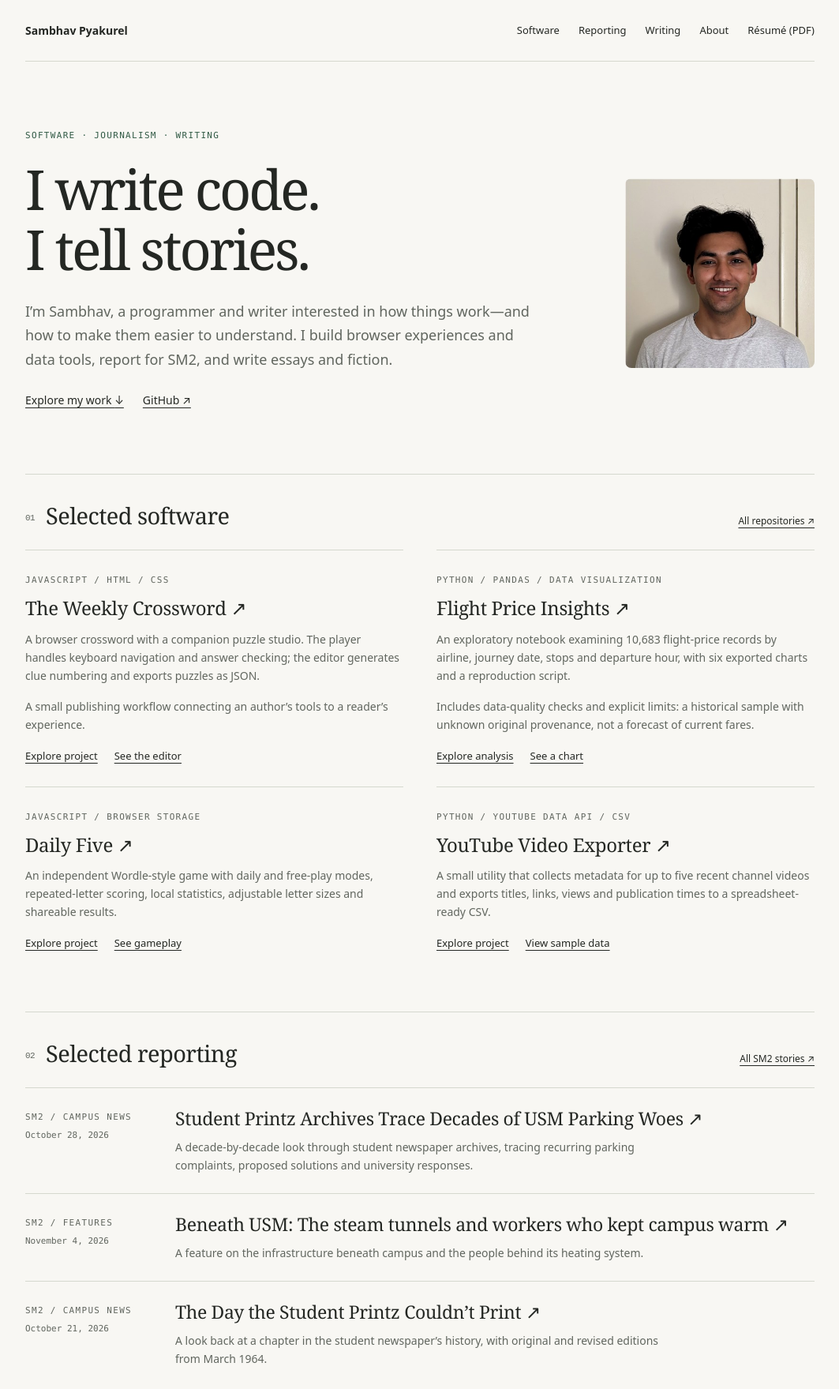
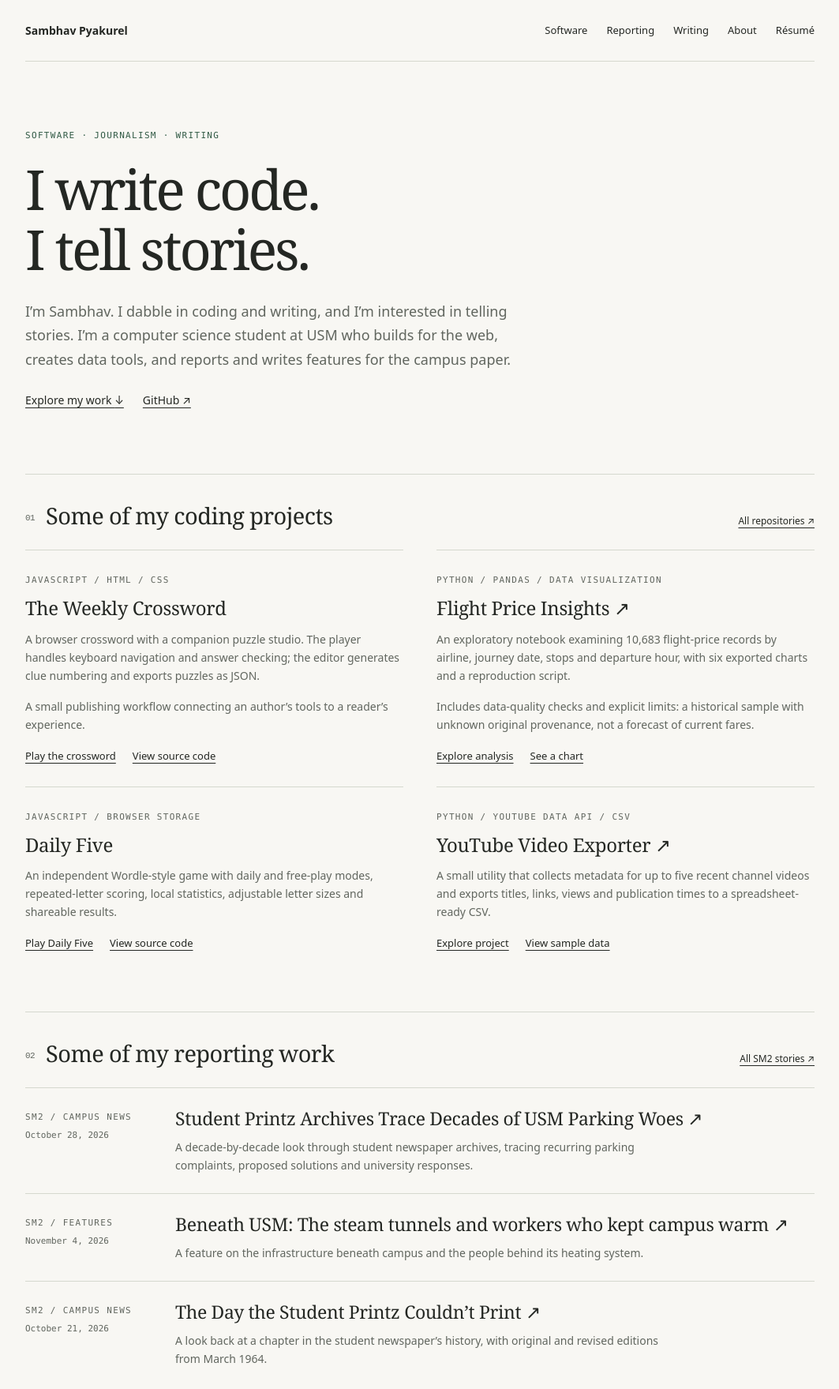
Before and after one commit to SambhavPyakurel/Portfolio, a plain HTML site: page index.html in a window 1280 px wide. Shown: the top 1759 px of the page at 79% size, without its empty margins (108-1171 px from the left). Drawn offline with Linux system fonts and the light colour scheme.

Commit message:
Changed description

```diff
--- a/index.html
+++ b/index.html
@@ -21,10 +21,10 @@
     .name { font-size:14px; font-weight:650; text-decoration:none; }
     nav { display:flex; flex-wrap:wrap; gap:24px; font-size:13px; }
     nav a { text-decoration:none; }
-    .intro { padding:78px 0 65px; display:grid; grid-template-columns:minmax(0,1fr) 240px; gap:48px; align-items:center; }
-    .portrait { display:block; width:240px; height:240px; max-width:100%; object-fit:cover; border-radius:8px; grid-column:2; grid-row:1; }
+    .intro { padding:78px 0 65px; max-width:800px; }
+    .portrait { display:block; width:240px; height:240px; max-width:100%; object-fit:cover; border-radius:8px; margin-top:24px; }
     .intro-copy { grid-column:1; grid-row:1; min-width:0; }
-    @media(max-width:760px) { .intro { grid-template-columns:1fr; gap:28px; } .portrait { grid-column:1; grid-row:1; width:160px; height:160px; } .intro-copy { grid-column:1; grid-row:2; } }
+    @media(max-width:640px) { .portrait { width:180px; height:180px; margin:0 0 26px; } .section-head { flex-wrap:wrap; } }
     .eyebrow,.label { font:11px/1.5 ui-monospace,SFMono-Regular,Consolas,monospace; text-transform:uppercase; letter-spacing:.12em; color:var(--muted); }
     .eyebrow { color:var(--green); }
     h1,h2,h3 { font-family:Georgia,"Times New Roman",serif; font-weight:400; }
@@ -67,27 +67,26 @@
   <div class="wrap">
     <header>
       <a class="name" href="#top">Sambhav Pyakurel</a>
-      <nav aria-label="Main navigation"><a href="#software">Software</a><a href="#reporting">Reporting</a><a href="#writing">Writing</a><a href="#about">About</a><a href="resume.pdf" target="_blank" rel="noopener" aria-label="Résumé (PDF, opens in a new tab)">Résumé (PDF)</a></nav>
+      <nav aria-label="Main navigation"><a href="#software">Software</a><a href="#reporting">Reporting</a><a href="#writing">Writing</a><a href="#about">About</a><a href="resume.pdf" target="_blank" rel="noopener" aria-label="Résumé (PDF, opens in a new tab)">Résumé</a></nav>
     </header>
     <main id="main">
       <div class="intro">
-        <img class="portrait" src="portrait.jpg" alt="Sambhav Pyakurel" width="400" height="400" fetchpriority="high">
         <div class="intro-copy">
         <span class="eyebrow">Software · Journalism · Writing</span>
         <h1>I write code.<br>I tell stories.</h1>
-        <p>I’m Sambhav, a programmer and writer interested in how things work—and how to make them easier to understand. I build browser experiences and data tools, report for SM2, and write essays and fiction.</p>
+        <p>I’m Sambhav. I dabble in coding and writing, and I’m interested in telling stories. I’m a computer science student at USM who builds for the web, creates data tools, and reports and writes features for the campus paper.</p>
         <p class="intro-links"><a href="#software">Explore my work <span aria-hidden="true">↓</span></a><a href="https://github.com/sambhavpyakurel">GitHub <span aria-hidden="true">↗</span></a></p>
         </div>
       </div>
       <section class="work" id="software" aria-labelledby="software-title">
-        <div class="section-head"><h2 id="software-title"><span class="number">01</span>Selected software</h2><a href="https://github.com/sambhavpyakurel?tab=repositories">All repositories ↗</a></div>
+        <div class="section-head"><h2 id="software-title"><span class="number">01</span>Some of my coding projects</h2><a href="https://github.com/sambhavpyakurel?tab=repositories">All repositories ↗</a></div>
         <div class="projects">
           <article class="project">
             <span class="label">JavaScript / HTML / CSS</span>
-            <h3><a href="https://github.com/SambhavPyakurel/Crosswords">The Weekly Crossword ↗</a></h3>
+            <h3><a href="https://sambhavpyakurel.github.io/Crosswords/">The Weekly Crossword</a></h3>
             <p>A browser crossword with a companion puzzle studio. The player handles keyboard navigation and answer checking; the editor generates clue numbering and exports puzzles as JSON.</p>
             <p>A small publishing workflow connecting an author’s tools to a reader’s experience.</p>
-            <div class="links"><a href="https://github.com/SambhavPyakurel/Crosswords">Explore project</a><a href="https://github.com/SambhavPyakurel/Crosswords/blob/main/docs/images/builder.png">See the editor</a></div>
+            <div class="links"><a href="https://sambhavpyakurel.github.io/Crosswords/">Play the crossword</a><a href="https://github.com/SambhavPyakurel/Crosswords">View source code</a></div>
           </article>
           <article class="project">
             <span class="label">Python / pandas / Data visualization</span>
@@ -98,9 +97,9 @@
           </article>
           <article class="project">
             <span class="label">JavaScript / Browser storage</span>
-            <h3><a href="https://github.com/SambhavPyakurel/Wordle">Daily Five ↗</a></h3>
+            <h3><a href="https://sambhavpyakurel.github.io/Daily-Five/">Daily Five</a></h3>
             <p>An independent Wordle-style game with daily and free-play modes, repeated-letter scoring, local statistics, adjustable letter sizes and shareable results.</p>
-            <div class="links"><a href="https://github.com/SambhavPyakurel/Wordle">Explore project</a><a href="https://github.com/SambhavPyakurel/Wordle/blob/main/game.png">See gameplay</a></div>
+            <div class="links"><a href="https://sambhavpyakurel.github.io/Daily-Five/">Play Daily Five</a><a href="https://github.com/SambhavPyakurel/Daily-Five">View source code</a></div>
           </article>
           <article class="project">
             <span class="label">Python / YouTube Data API / CSV</span>
@@ -111,7 +110,7 @@
         </div>
       </section>
       <section class="work" id="reporting" aria-labelledby="reporting-title">
-        <div class="section-head"><h2 id="reporting-title"><span class="number">02</span>Selected reporting</h2><a href="https://sm2media.com/staff_name/sambhav-pyakurel/">All SM2 stories ↗</a></div>
+        <div class="section-head"><h2 id="reporting-title"><span class="number">02</span>Some of my reporting work</h2><a href="https://sm2media.com/staff_name/sambhav-pyakurel/">All SM2 stories ↗</a></div>
         <article class="story"><div class="label">SM2 / Campus news<time datetime="2026-10-28">October 28, 2026</time></div><div><h3><a href="https://sm2media.com/39331/news/on-campus/student-printz-archives-trace-decades-of-usm-parking-concerns/">Student Printz Archives Trace Decades of USM Parking Woes ↗</a></h3><p>A decade-by-decade look through student newspaper archives, tracing recurring parking complaints, proposed solutions and university responses.</p></div></article>
         <article class="story"><div class="label">SM2 / Features<time datetime="2026-11-04">November 4, 2026</time></div><div><h3><a href="https://sm2media.com/39503/features/beneath-usm-the-steam-tunnels-and-workers-who-kept-campus-warm/">Beneath USM: The steam tunnels and workers who kept campus warm ↗</a></h3><p>A feature on the infrastructure beneath campus and the people behind its heating system.</p></div></article>
         <article class="story"><div class="label">SM2 / Campus news<time datetime="2026-10-21">October 21, 2026</time></div><div><h3><a href="https://sm2media.com/39168/news/on-campus/the-day-the-student-printz-couldnt-print/">The Day the Student Printz Couldn’t Print ↗</a></h3><p>A look back at a chapter in the student newspaper’s history, with original and revised editions from March 1964.</p></div></article>
@@ -119,13 +118,21 @@
       <section class="work" id="writing" aria-labelledby="writing-title">
         <div class="section-head"><h2 id="writing-title"><span class="number">03</span>Essays &amp; fiction</h2><a href="https://sambhavpyakurel.wordpress.com">Visit my blog ↗</a></div>
         <div class="essays">
-          <article><span class="label">Essay / February 2025</span><h3><a href="https://sambhavpyakurel.wordpress.com/2025/02/10/ai-in-writing/">AI in Writing ↗</a></h3><p>A personal reflection on the rise of AI and its place in writing, from someone who also codes.</p></article>
+          <article><span class="label">Essay / March 2026</span><h3><a href="https://sambhavpyakurel.wordpress.com/2026/03/10/what-weve-lost-in-the-age-of-dark-humor/">What We’ve Lost in the Age of Dark Humor</a></h3><p>A personal reflection on humor as a refuge and the questions that come with turning struggles into punchlines.</p></article>
           <article><span class="label">Fiction / August 2025</span><h3><a href="https://sambhavpyakurel.wordpress.com/2025/08/27/never-land/">Never-land ↗</a></h3><p>A story about Sam, nearing twenty and searching for something he cannot yet name.</p></article>
         </div>
       </section>
       <section class="about" id="about" aria-labelledby="about-title">
-        <h2 id="about-title"><span class="number">04</span>About me</h2>
-        <div><p>My work spans software, reporting and creative writing. In code, I’m interested in useful tools and thoughtful interactions. In reporting, I follow the people and systems behind everyday life—from campus infrastructure to the history preserved in newspaper archives.</p><p>I’m interested in newsroom engineering: building tools that help journalists report and experiences that help readers understand.</p><p class="skills">JavaScript · HTML &amp; CSS · Python · pandas · Git &amp; GitHub</p></div>
+        <div>
+          <h2 id="about-title"><span class="number">04</span>About me</h2>
+          <img class="portrait" src="portrait.jpg" alt="Sambhav Pyakurel" width="400" height="400" loading="lazy">
+        </div>
+        <div>
+          <p>I’m currently in college, and it might sound clichéd, but I’m trying to figure myself out. So I do anything and everything that interests me.</p>
+          <p>I usually watch movies when nothing interesting is going on. Right now, I’m trying to catch up on the Marvel Cinematic Universe before <em>Doomsday</em>. Like everybody else, I like listening to music; Fleetwood Mac has been a recent favorite. An absolute favorite is <a href="https://www.youtube.com/watch?v=9b4F_ppjnKU">Seven Wonders</a>.</p>
+          <p>What else? Yeah, I’m big into sports, too, and I’ve been watching a lot of college ball lately.</p>
+          <p>If you want to know more about my work and academics, you can <a href="resume.pdf" target="_blank" rel="noopener" aria-label="Read my résumé (PDF, opens in a new tab)">read my résumé</a>.</p>
+        </div>
       </section>
     </main>
     <footer><span>Sambhav Pyakurel · Code &amp; stories</span><div><a href="https://github.com/sambhavpyakurel">GitHub</a><a href="https://sm2media.com/staff_name/sambhav-pyakurel/">SM2</a><a href="https://sambhavpyakurel.wordpress.com">Blog</a><a href="#top">Back to top ↑</a></div></footer>
```
